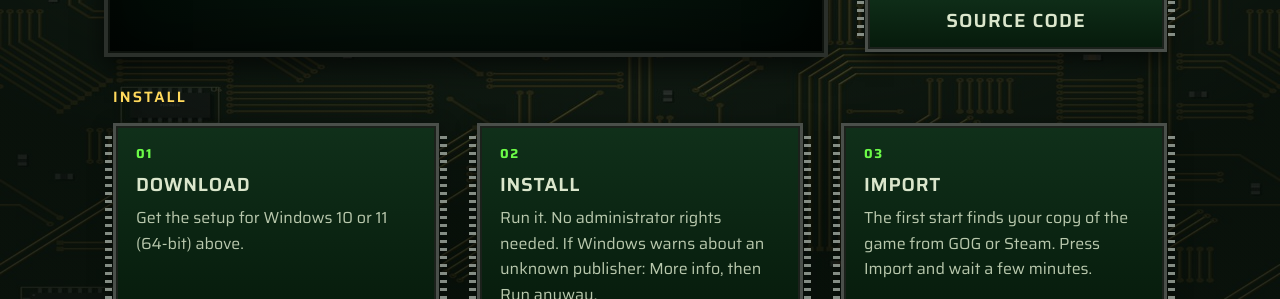
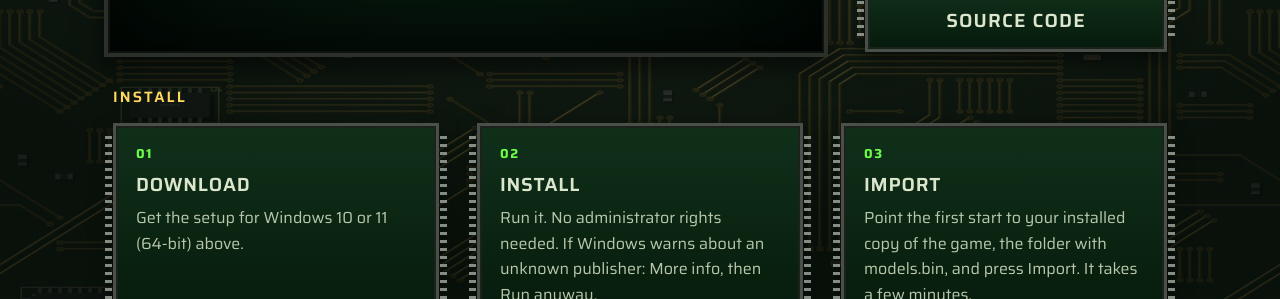
Before and after one commit to marvinrunge/machines, a plain HTML site: page site/index.html in a window 1280 px wide. Shown: the part 501-800 px from the top of the page. Drawn offline with Linux system fonts and the light colour scheme; no server answers.

Commit message:
The README, the website and the release notes no longer send players to GOG or Steam, where Machines: Wired for War is not sold: the copy to import is one installed from the CD, and the soundtrack comes as MP3s, for example ripped from the CD's audio tracks.
Co-Authored-By: Claude Opus 5.5 <noreply@anthropic.com>

```diff
--- a/site/index.html
+++ b/site/index.html
@@ -288,7 +288,7 @@
       <div class="chip card">
         <div class="step">03</div>
         <h4 data-t="s3">Import</h4>
-        <p data-t="s3p">The first start finds your copy of the game from GOG or Steam. Press Import and wait a few minutes.</p>
+        <p data-t="s3p">Point the first start to your installed copy of the game, the folder with models.bin, and press Import. It takes a few minutes.</p>
       </div>
     </div>
   </section>
@@ -340,7 +340,7 @@
       install: "Installieren",
       s1: "Herunterladen", s1p: "Hol dir oben das Setup für Windows 10 oder 11 (64 Bit).",
       s2: "Installieren", s2p: "Starte es, Administratorrechte braucht es nicht. Warnt Windows vor einem unbekannten Herausgeber: Weitere Informationen, dann Trotzdem ausführen.",
-      s3: "Importieren", s3p: "Der erste Start findet deine Kopie des Spiels von GOG oder Steam. Drück Importieren und warte ein paar Minuten.",
+      s3: "Importieren", s3p: "Zeig dem ersten Start deine installierte Kopie des Spiels, den Ordner mit models.bin, und drück Importieren. Das dauert ein paar Minuten.",
       modes: "Spielen",
       m1: "Kampagne", m1p: "Die Missionen des Originals, mit Einsatzbesprechungen und Filmen.",
       m2: "Gefecht", m2p: "Alle 32 Karten gegen die KI des Originals, allein oder mit Freunden.",
```
Also changed, not shown: tools/release/README.txt, 2 other files.
